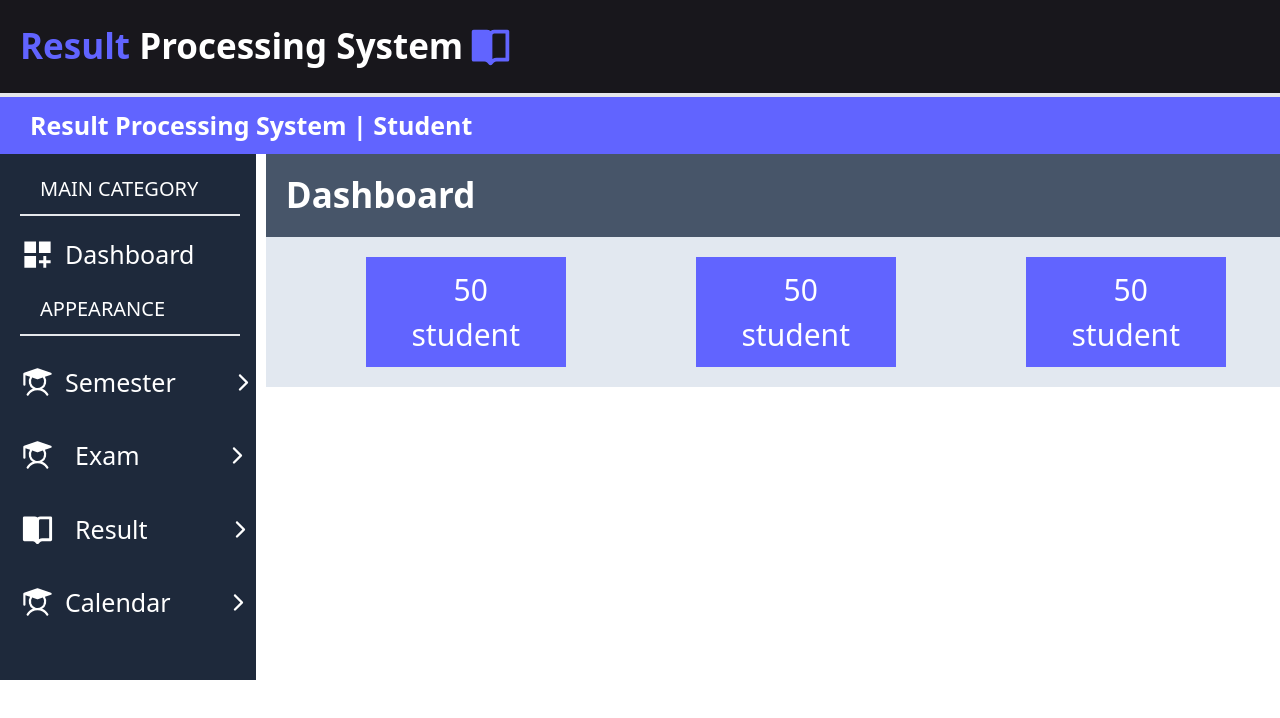
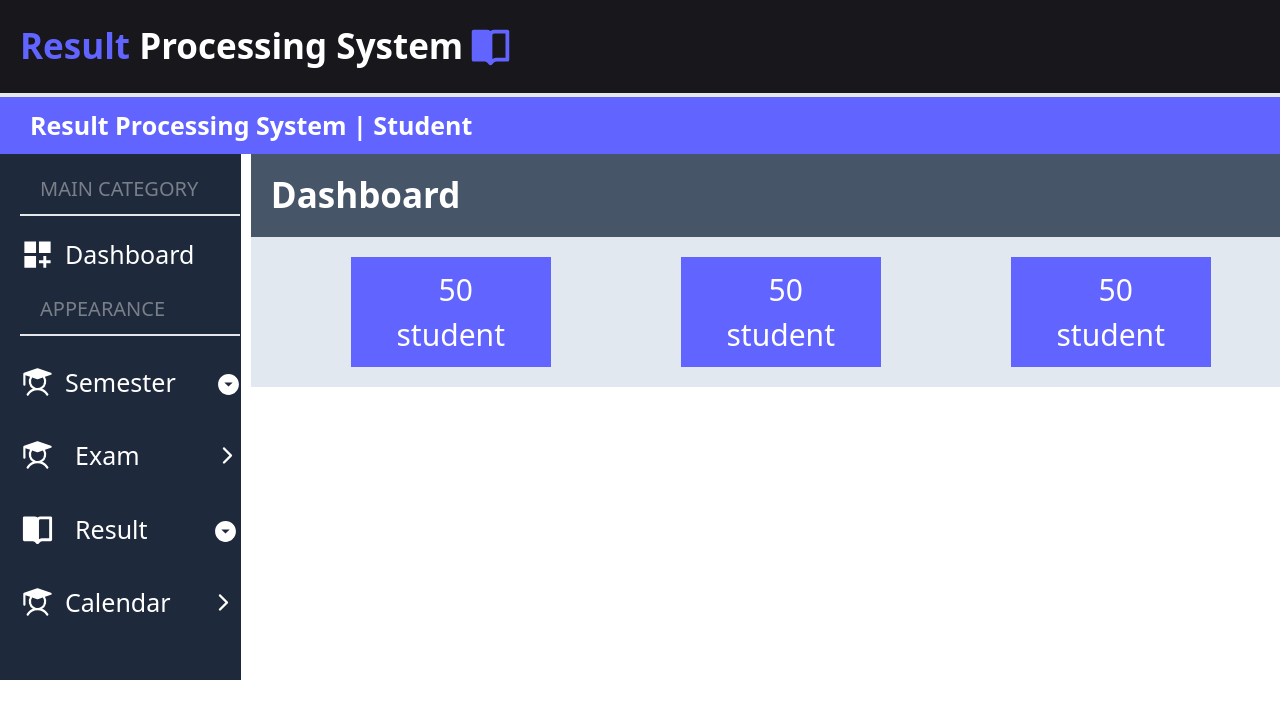
Before and after one commit to Zisan05/Result-Processing-System, a React (Vite) app: page /dashboard in a window 1280 px wide. Shown: the top 718 px of the page. Built offline with nearby package versions, Linux system fonts and the light colour scheme.

Commit message:
Sub semester and sub result work done

```diff
--- a/src/Components/Dashboard/DashBoard.jsx
+++ b/src/Components/Dashboard/DashBoard.jsx
@@ -3,8 +3,16 @@ import { IoIosArrowForward } from "react-icons/io";
 import { PiStudentFill } from "react-icons/pi";
 import { BiSolidBookOpen } from "react-icons/bi";
 import { Outlet } from "react-router-dom";
+import { MdArrowDropDownCircle } from "react-icons/md";
+import { IoMdArrowDropupCircle } from "react-icons/io";
+import { useState } from "react";
 
 const DashBoard = () => {
+
+const [isSemester , setIsSemester] = useState(false);
+const [Result , setResult] = useState(false);
+
+
     return (
         <div>
             <div className="bgpurple py-[10px]">
@@ -17,7 +25,7 @@ const DashBoard = () => {
          {/* dashboard part */}
            <div className="bg-slate-800 text-white w-full md:w-[300px] pb-[50px]">
 
-           <h1 className="text-[20px] pl-[40px] mt-[20px]  ">MAIN CATEGORY</h1>
+           <h1 className="text-[20px] pl-[40px] mt-[20px]  opacity-40">MAIN CATEGORY</h1>
 
 <p className="border-t-2 w-[220px] ml-[20px] mt-[10px]"></p>
 
@@ -27,42 +35,108 @@ const DashBoard = () => {
                 </div>
 
                 <div>
-                    <h1 className="text-[20px] pl-[40px] mt-[20px]  ">APPEARANCE</h1>
+                    <h1 className="text-[20px] pl-[40px] mt-[20px]  opacity-40">APPEARANCE</h1>
 
                     <p className="border-t-2 w-[220px] ml-[20px] mt-[10px]"></p>
 
 
-                    <div className="flex items-center gap-[10px] pl-[20px] mt-[20px] py-[8px] focus:bg-indigo-600" tabIndex="1">
+                    <div onClick={() => setIsSemester(!isSemester)} className="flex items-center gap-[10px] pl-[20px] mt-[20px] py-[8px] focus:bg-indigo-600" tabIndex="1">
                     <PiStudentFill  className="text-[35px]"></PiStudentFill >
                     <h1 className="text-[25px]">Semester</h1>
 
-                    <IoIosArrowForward className="text-[25px] ml-[45px]"></IoIosArrowForward>
+                    {
+                        isSemester === false ?  <MdArrowDropDownCircle className="text-[25px] ml-[30px] mt-[5px]"></MdArrowDropDownCircle> :  <IoMdArrowDropupCircle className="text-[25px] ml-[30px] mt-[5px]"></IoMdArrowDropupCircle>
+                    }
+
+
                     </div>
+
+{/* semester logic */}
+                    {
+                        isSemester === true ? <div>
+
+                        <div className="flex items-center  pl-[20px] mt-[20px] py-[8px] focus:bg-indigo-600" tabIndex="1">
+                        <h1 className="text-[25px] ml-[30px]">Semester 1</h1>
+
+                        <IoIosArrowForward className="text-[25px] ml-[40px]"></IoIosArrowForward>
+                        </div>
+
+                        <div className="flex items-center  pl-[20px] mt-[20px] py-[8px] focus:bg-indigo-600" tabIndex="1">
+                        <h1 className="text-[25px] ml-[30px]">Semester 2</h1>
+
+                        <IoIosArrowForward className="text-[25px] ml-[40px]"></IoIosArrowForward>
+                        </div>
+
+                        <div className="flex items-center  pl-[20px] mt-[20px] py-[8px] focus:bg-indigo-600" tabIndex="1">
+                        <h1 className="text-[25px] ml-[30px]">Semester 3</h1>
+
+                        <IoIosArrowForward className="text-[25px] ml-[40px]"></IoIosArrowForward>
+                        </div>
+
+                        <div className="flex items-center  pl-[20px] mt-[20px] py-[8px] focus:bg-indigo-600" tabIndex="1">
+                        <h1 className="text-[25px] ml-[30px]">Semester 4</h1>
+
+                        <IoIosArrowForward className="text-[25px] ml-[40px]"></IoIosArrowForward>
+                        </div>
+
+
+                        <div className="flex items-center  pl-[20px] mt-[20px] py-[8px] focus:bg-indigo-600" tabIndex="1">
+                        <h1 className="text-[25px] ml-[30px]">Semester 5</h1>
+
+                        <IoIosArrowForward className="text-[25px] ml-[40px]"></IoIosArrowForward>
+                        </div>
+
+
+                        </div>  : ""
+                    }
+
+
 
 
                     <div  className="flex items-center gap-[20px] pl-[20px] mt-[20px] py-[8px] focus:bg-indigo-600" tabIndex="1">
                     <PiStudentFill  className="text-[35px]"></PiStudentFill >
                     <h1 className="text-[25px]">Exam</h1>
 
-                    <IoIosArrowForward className="text-[25px] ml-[65px]"></IoIosArrowForward>
+                    <IoIosArrowForward className="text-[25px] ml-[55px]"></IoIosArrowForward>
                     </div>
 
 
-                    <div className="flex items-center gap-[20px] pl-[20px] mt-[20px] py-[8px] focus:bg-indigo-600" tabIndex="1">
+                    <div onClick={() => setResult(!Result)} className="flex items-center gap-[20px] pl-[20px] mt-[20px] py-[8px] focus:bg-indigo-600" tabIndex="1">
                     <BiSolidBookOpen  className="text-[35px]"></BiSolidBookOpen>
                     <h1 className="text-[25px]">Result</h1>
 
-                    <IoIosArrowForward className="text-[25px] ml-[60px]"></IoIosArrowForward>
+                    {
+                        Result === false ?  <MdArrowDropDownCircle className="text-[25px] ml-[45px] mt-[5px]"></MdArrowDropDownCircle> :  <IoMdArrowDropupCircle className="text-[25px] ml-[45px] mt-[5px]"></IoMdArrowDropupCircle>
+                    }
                     </div>
+
+                    {
+                        Result === true ? <div>
+
+                        <div className="flex items-center  pl-[20px] mt-[20px] py-[8px] focus:bg-indigo-600" tabIndex="1">
+                        <h1 className="text-[25px] ml-[60px]">GPA</h1>
+
+                        <IoIosArrowForward className="text-[25px] ml-[80px]"></IoIosArrowForward>
+                        </div>
+
+                        <div className="flex items-center  pl-[20px] mt-[20px] py-[8px] focus:bg-indigo-600" tabIndex="1">
+                        <h1 className="text-[25px] ml-[60px]">CGPA</h1>
+
+                        <IoIosArrowForward className="text-[25px] ml-[65px]"></IoIosArrowForward>
+                        </div>
+
+                        </div> : ""
+                    }
 
                     <div className="flex items-center gap-[10px] pl-[20px] mt-[20px] py-[8px] focus:bg-indigo-600" tabIndex="1">
                     <PiStudentFill  className="text-[35px]"></PiStudentFill >
                     <h1 className="text-[25px]">Calendar</h1>
 
-                    <IoIosArrowForward className="text-[25px] ml-[45px]"></IoIosArrowForward>
+                    <IoIosArrowForward className="text-[25px] ml-[30px]"></IoIosArrowForward>
                     </div>
 
                 </div>
+
             </div>
 
             {/* dashboard side part */}
```
